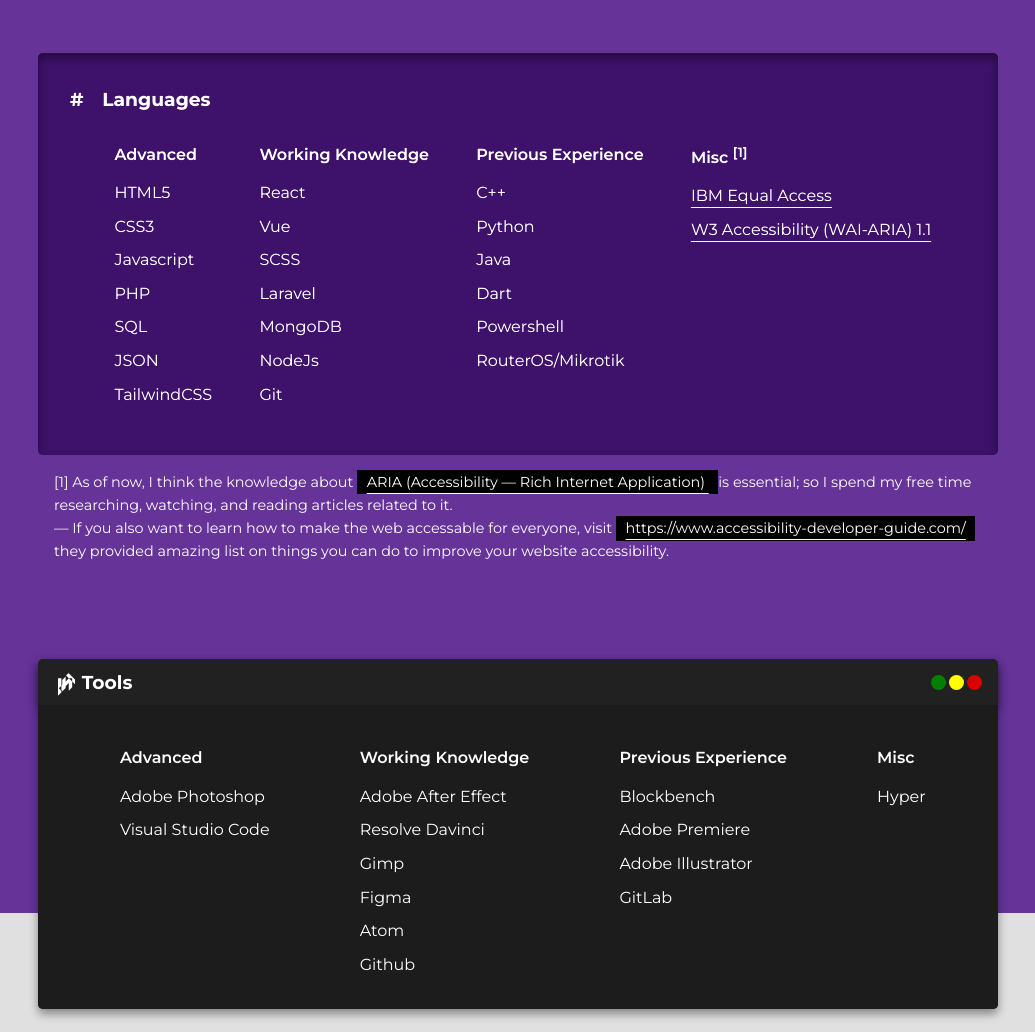
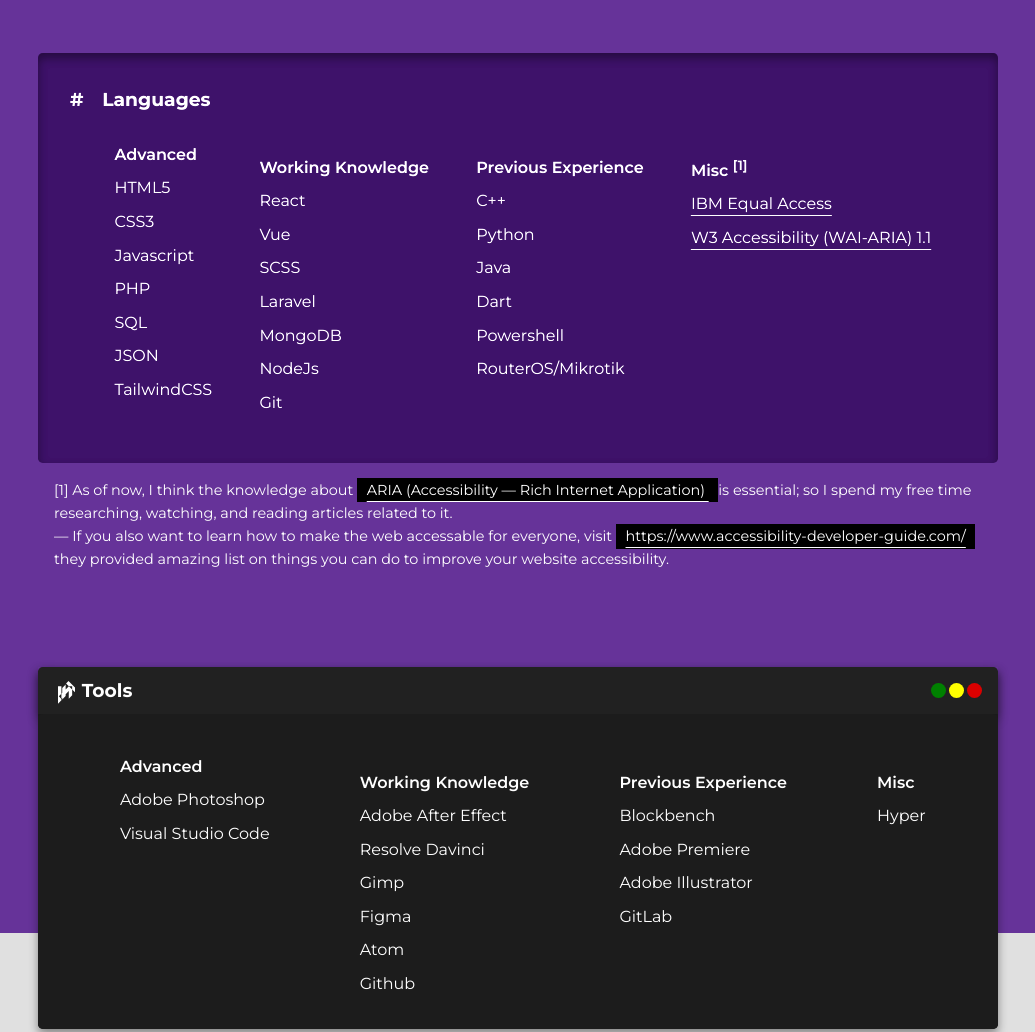
Before and after one commit to EmptyWork/emptywork.github.io, an Eleventy site: page src/index.njk in a window 1280 px wide. Shown: the part 3140-4172 px from the top of the page, without its empty margins (122-1157 px from the left). Built offline with nearby package versions, Linux system fonts and the light colour scheme; Eleventy itself is replaced by a stand-in of ours; files that its build step writes are made by us from their sources; what markdown-it-table-of-contents would draw is missing.

Commit message:
update: `aboutme` - ul spacing bug

```diff
--- a/src/css/scss/component/_aboutme.scss
+++ b/src/css/scss/component/_aboutme.scss
@@ -119,6 +119,10 @@
         font-size: 1.1rem;
         font-weight: 600;
 
+        &:not(:first-of-type) {
+          margin-top: 1rem;
+        }
+
         li {
           font-weight: 500;
           font-size: 1rem;
@@ -129,7 +133,7 @@
           }
 
           &:nth-child(2) {
-            margin-top: 0.8rem;
+            margin-top: 0.5rem;
           }
         }
       }
```
Also changed, not shown: src/css/style.css, src/css/style.min.css, 2 other files.
